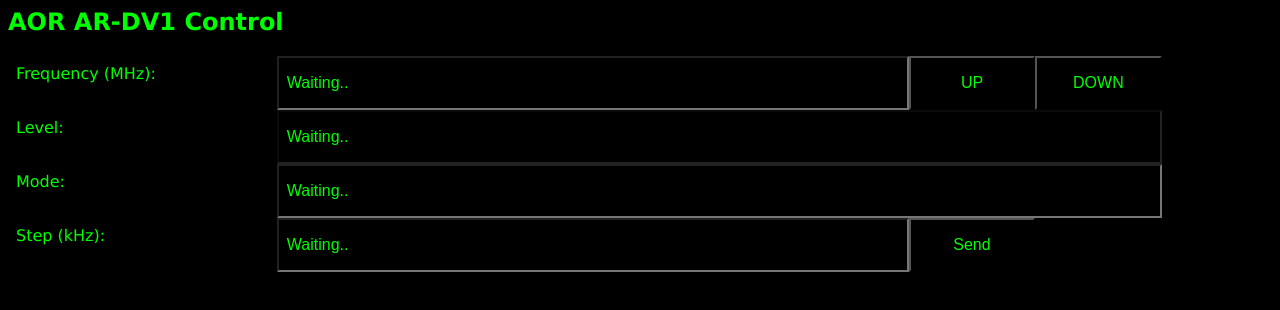
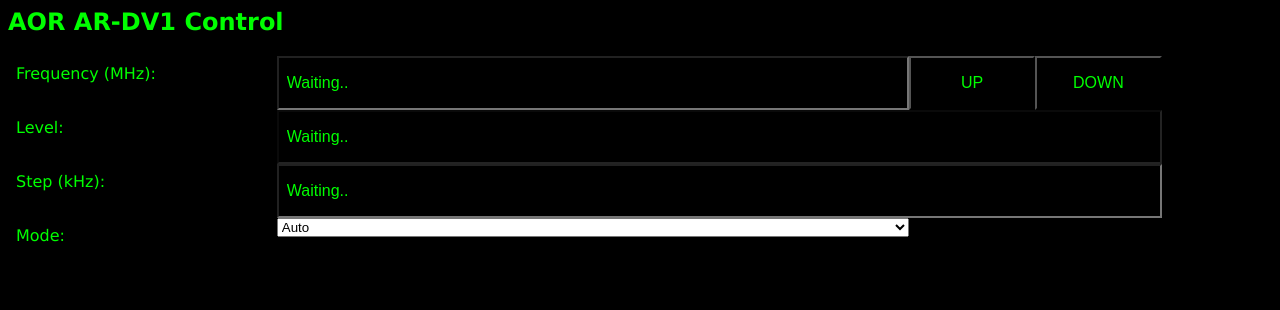
Before and after one commit to brendanpuck/ar-dv1-webcontroller, a website: page public/index.html in a window 1280 px wide. Drawn offline with nearby package versions, Linux system fonts and the light colour scheme; no server answers.

Commit message:
Added mode pull down

```diff
--- a/public/index.html
+++ b/public/index.html
@@ -65,13 +65,22 @@
     <label for="level">Level:</label>
     <input disabled="disabled" id="level" value="Waiting.." />
 
-    <label for="mode">Mode:</label>
-    <input id="mode" value="Waiting.." />
-
     <label for="step">Step (kHz):</label>
     <input id="step" value="Waiting.." />
 
-    <input id="send" type="submit" value="Send" />
+    <label for="mode">Mode:</label>
+    <select id="mode">
+      <option value="000">Auto</option>
+      <option value="0F1">AM</option>
+      <option value="0F0">FM</option>
+      <option value="0F4">USB</option>
+      <option value="0F5">LSB</option>
+      <option value="0F6">CW</option>
+      <option value="110">D-Star</option>
+      <option value="440">NXDN</option>
+      <option value="550">P25</option>
+      <option value="770">DMR</option>
+    </select>
 
     <script>
       $("#frequency").keypress(function(event) {
@@ -100,17 +109,13 @@
         }
       });
 
-      $("#mode").keypress(function(event) {
-        if (event.which == 13) {
+      $("#mode").change(function(event) {
           event.preventDefault();
           var inputMode = document.getElementById('mode').value;
-          var newMode = parseFloat(inputMode);
-          var inputCommand = "MD" + newMode;
+          var inputCommand = "MD" + inputMode;
           console.log("sending: " + inputCommand)
           socket.emit("sendSerial", inputCommand);
           socket.emit("sendSerial", "RX");
-          $("#mode").submit();
-        }
       });
 
       $("#up").click(function(event) {
--- a/public/style.css
+++ b/public/style.css
@@ -16,7 +16,7 @@
 
 input {
     outline: none;
-    width: 50%;
+    width: 70%;
     background-color: black;
     color: #0F0;
     padding: 1em .5em;
@@ -40,11 +40,19 @@
     width: 20%;
 }
 
-#send {
+select {
+  display: inline-block;
+  width: 50%;
+  float: left;
+}
+
+#frequency {
     display:inline-block;
-    width: 10%;
+    width: 50%;
     float: left;
+
 }
+
 #up {
     display:inline-block;
     width: 10%;
@@ -56,11 +64,3 @@
     width: 10%;
     float: left;
 }
-
-#level {
-  width: 70%;
-}
-
-#mode {
-  width: 70%;
-}
```
